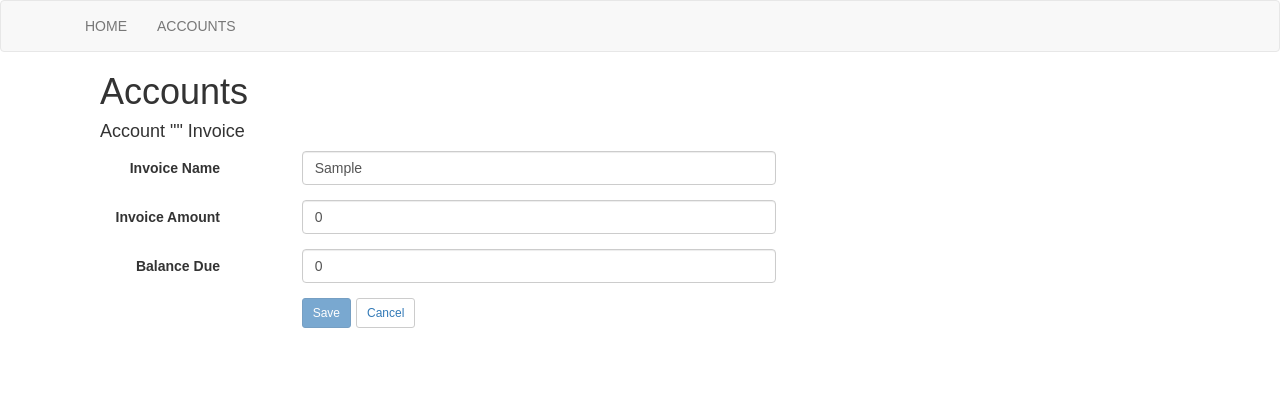
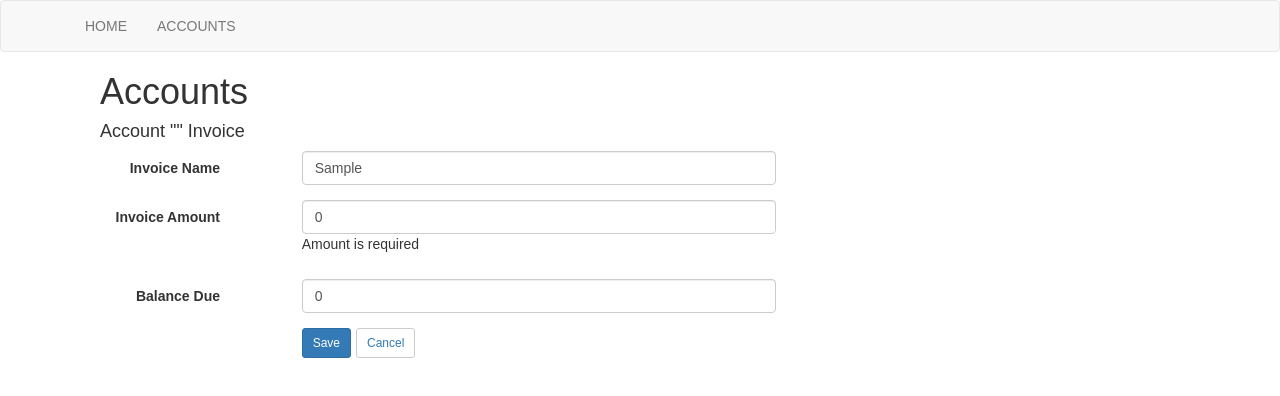
Before and after one commit to pbosin/formikdemo, a React (Create React App) app: page /accounts/1/invoices/1 in a window 1280 px wide. Both pictures are taken after typing "Sample" into the empty fields and a click on the button "Save". Shown: the top 396 px of the page. Built offline with nearby package versions, Linux system fonts and the light colour scheme; no server answers.

Commit message:
form section component; additional yup validations

```diff
--- a/src/components/accounts/AccountInvoiceDetail.js
+++ b/src/components/accounts/AccountInvoiceDetail.js
@@ -11,6 +11,8 @@ import { withFormik } from 'formik';
 import Yup from "yup";
 import AccountService from "../../utils/AccountService";
 
+import InvoiceAmounts from './InvoiceAmounts';
+
 const formikWrapper = withFormik({
   mapPropsToValues: props => {
     return {
@@ -20,8 +22,11 @@ const formikWrapper = withFormik({
   validationSchema: Yup.object().shape({
     invoice: Yup.object().shape({
       name: Yup.string().required('Name is required'),
-      amount: Yup.string().required('Amount is required'),
-      due: Yup.string().required('Balance due is required'),
+      amount: Yup.number().typeError('Amount should be a number').moreThan(0, 'Amount is required'),
+      due: Yup.number()
+          .typeError('Balance due should be a number')
+          .required('Balance due is required')
+          .max(Yup.ref('amount'), 'Balance due can not be greater than amount')
     })
   }),
   // handleSubmit takes form values and formicBag, from which we take setErrors and form component props
@@ -83,44 +88,7 @@ class AccountInvoiceDetail extends React.Component {
                 && <p>{this.props.errors.invoice.name}</p>}
               </Col>
             </FormGroup>
-            <FormGroup>
-              <Col sm={2}>
-                <ControlLabel>
-                  Invoice Amount
-                </ControlLabel>
-              </Col>
-              <Col sm={5}>
-                <FormControl
-                    type="text"
-                    name="invoice.amount"
-                    value={this.props.values.invoice.amount}
-                    onChange={this.props.handleChange}
-                    placeholder="Enter amount"
-                />
-                {this.props.touched.invoice && this.props.touched.invoice.amount
-                && this.props.errors.invoice && this.props.errors.invoice.amount
-                && <p>{this.props.errors.invoice.amount}</p>}
-              </Col>
-            </FormGroup>
-            <FormGroup>
-              <Col sm={2}>
-                <ControlLabel>
-                  Balance Due
-                </ControlLabel>
-              </Col>
-              <Col sm={5}>
-                <FormControl
-                    type="text"
-                    name="invoice.due"
-                    value={this.props.values.invoice.due}
-                    onChange={this.props.handleChange}
-                    placeholder="Enter balance due"
-                />
-                {this.props.touched.invoice && this.props.touched.invoice.due
-                && this.props.errors.invoice && this.props.errors.invoice.due
-                && <p>{this.props.errors.invoice.due}</p>}
-              </Col>
-            </FormGroup>
+            <InvoiceAmounts invoice={this.props.values.invoice} formikProps={this.props} />
             <FormGroup>
               <Col smOffset={2} sm={10}>
                 <ButtonToolbar>
--- /dev/null
+++ b/src/components/accounts/InvoiceAmounts.js
@@ -0,0 +1,54 @@
+import React from 'react';
+import FormGroup from 'react-bootstrap/lib/FormGroup';
+import FormControl from 'react-bootstrap/lib/FormControl';
+import ControlLabel from 'react-bootstrap/lib/ControlLabel';
+import Col from 'react-bootstrap/lib/Col';
+
+
+export default class InvoiceAmountsPartial extends React.Component {
+
+  render() {
+    return (
+        <div>
+          <FormGroup>
+            <Col sm={2}>
+              <ControlLabel>
+                Invoice Amount
+              </ControlLabel>
+            </Col>
+            <Col sm={5}>
+              <FormControl
+                  type="text"
+                  name="invoice.amount"
+                  value={this.props.invoice.amount}
+                  onChange={this.props.formikProps.handleChange}
+                  placeholder="Enter amount"
+              />
+              { this.props.formikProps.touched.invoice && this.props.formikProps.touched.invoice.amount
+                && this.props.formikProps.errors.invoice && this.props.formikProps.errors.invoice.amount
+                && <p>{this.props.formikProps.errors.invoice.amount}</p>}
+            </Col>
+          </FormGroup>
+          <FormGroup>
+            <Col sm={2}>
+              <ControlLabel>
+                Balance Due
+              </ControlLabel>
+            </Col>
+            <Col sm={5}>
+              <FormControl
+                  type="text"
+                  name="invoice.due"
+                  value={this.props.invoice.due}
+                  onChange={this.props.formikProps.handleChange}
+                  placeholder="Enter balance due"
+              />
+              {this.props.formikProps.errors.invoice && this.props.formikProps.errors.invoice.due
+                && <p>{this.props.formikProps.errors.invoice.due}</p>}
+            </Col>
+          </FormGroup>
+        </div>
+    );
+  }
+
+}
```
